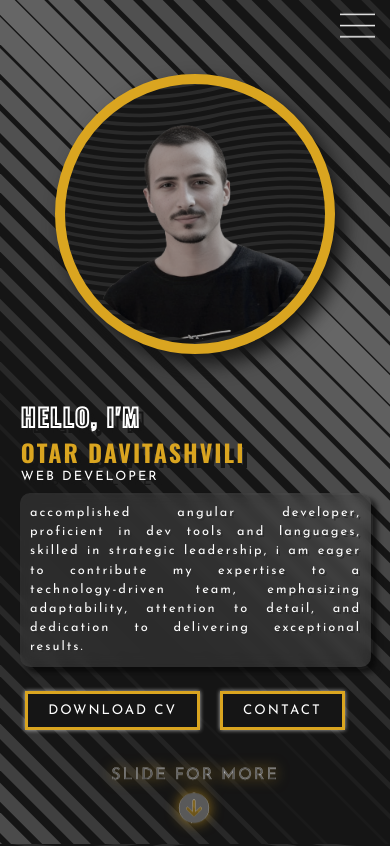
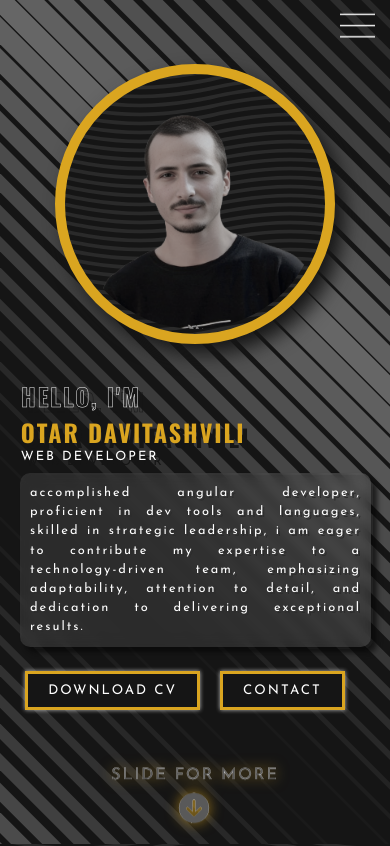
Before and after one commit to WERSIT35/Portfolio, an Angular app: page / in a window 390 px wide. Shown: the top 846 px of the page. Built offline with nearby package versions, Linux system fonts and the light colour scheme.

Commit message:
responsive fix

```diff
--- a/src/app/main/main.component.scss
+++ b/src/app/main/main.component.scss
@@ -805,9 +805,15 @@ main {
           margin-left: 30px;
           width: 97%;
           border-radius: 5px;
-          transform: translateY(50px);
+          h1{
+            &:nth-of-type(1){
+              -webkit-text-stroke: 0.5px var(--white);
+
+            }
+          }
         }
         .txtContainer{
+          transform: translateY(-20px);
           width: 90%;
           p{
             line-height: 1.5;
@@ -815,10 +821,10 @@ main {
         }
       }
       .buttons{
-        transform: translateY(-45px);
+        transform: translateY(-65px);
       }
       .image {
-        transform: translateY(40px);
+        transform: translateY(30px);
         width: 100%;
         img{
           height: 250px;
```
